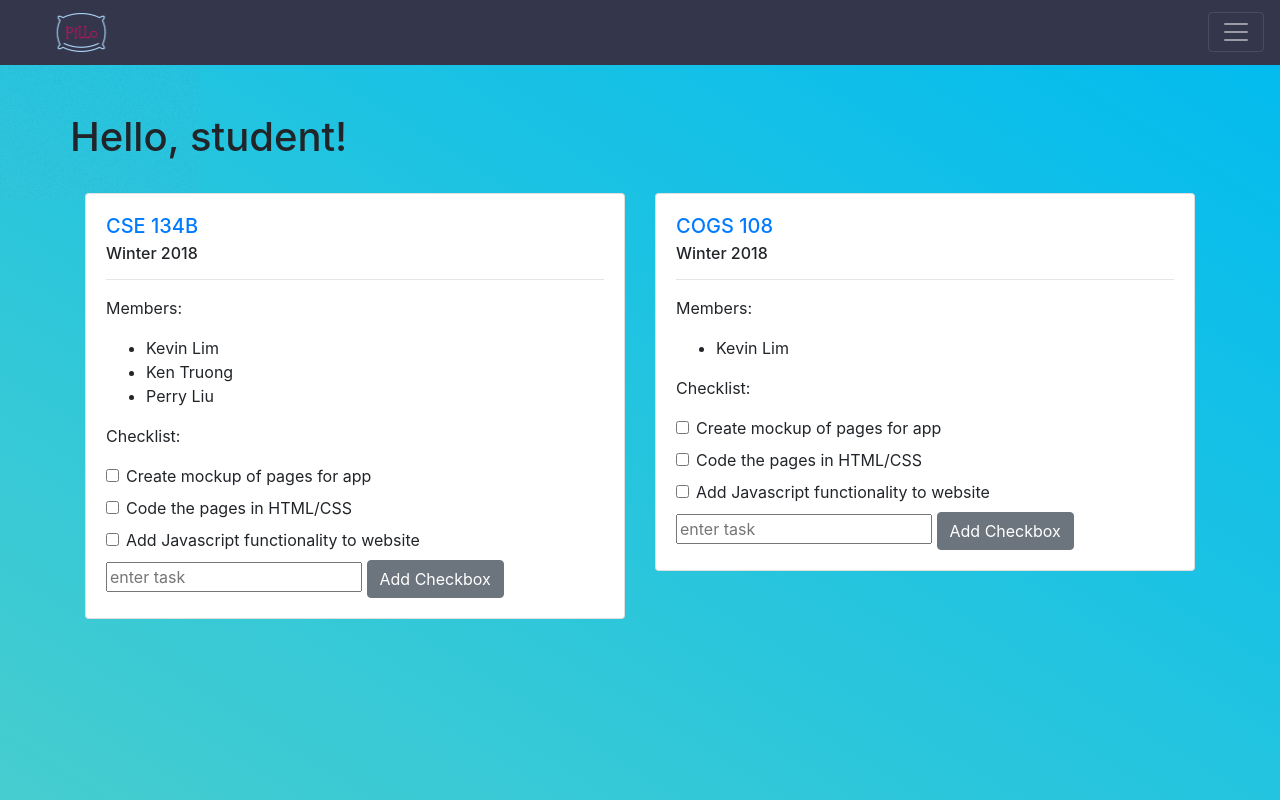
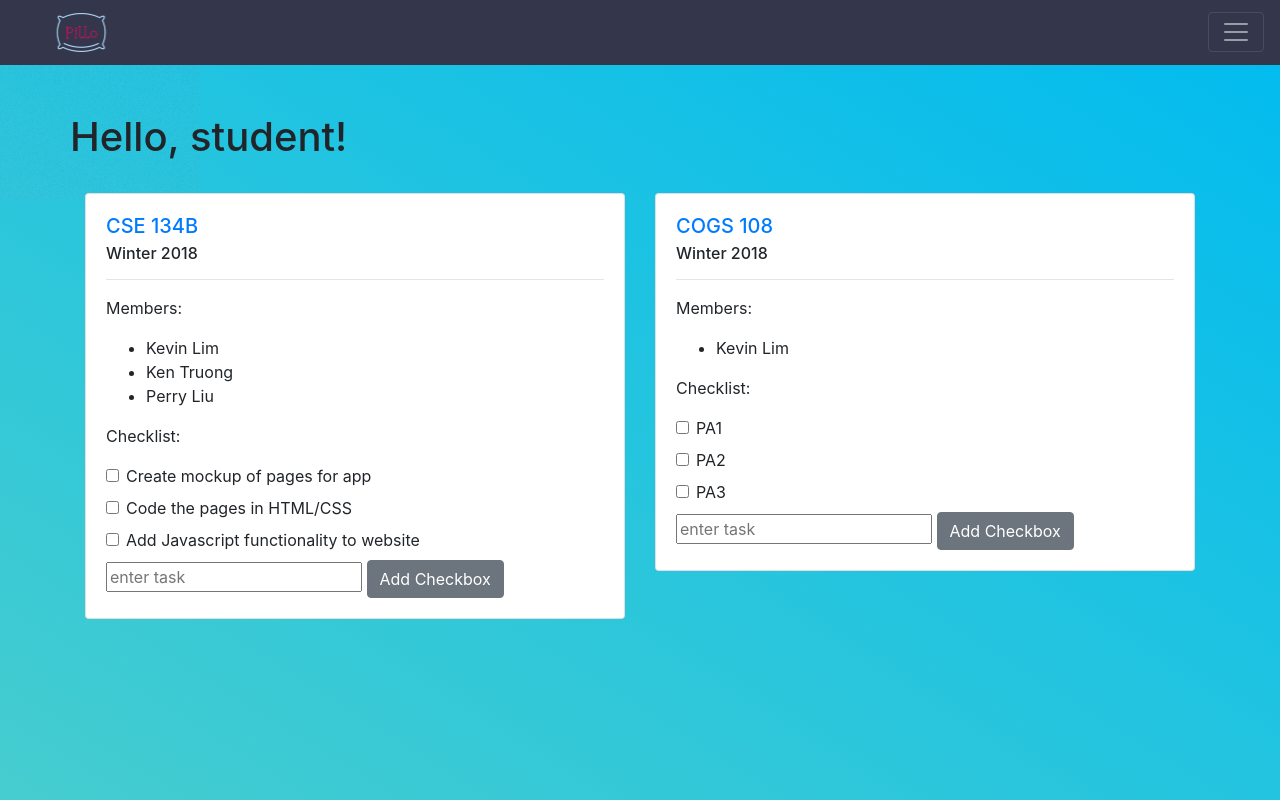
Before and after one commit to kn-lim/team_pillo, a React (Create React App) app: page /student in a window 1280 px wide. Built offline with nearby package versions, Linux system fonts and the light colour scheme.

Commit message:
Fixed Double Add error

```diff
--- a/src/components/student/StuHomePage.js
+++ b/src/components/student/StuHomePage.js
@@ -182,7 +182,7 @@ class StuHomePage extends React.Component {
                   <p color="muted">Checklist:</p>
                   <form>
                     <CheckboxList
-                      list={this.state.checkboxitems1}
+                      list={this.state.checkboxitems2}
                       delete={this.deleteItem1}
                     />
                     <input
```
